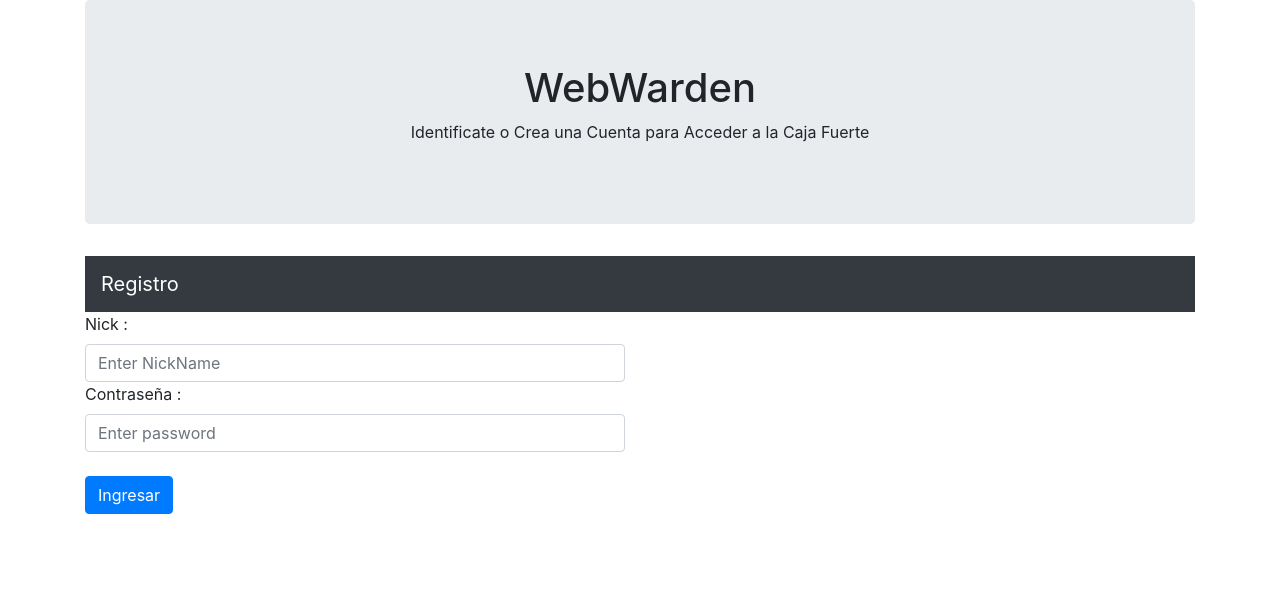
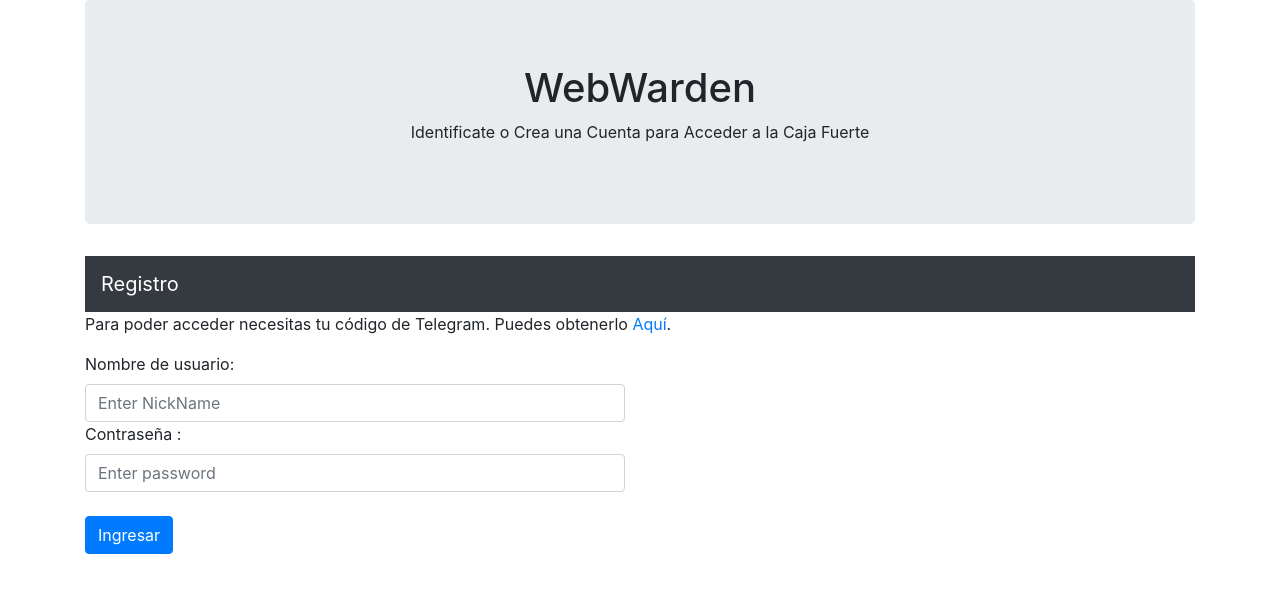
Before and after one commit to IrvingReyes/Plataforma-Credenciales, a Django app: page / in a window 1280 px wide. Shown: the top 593 px of the page. Run offline with Django 3.2, Linux system fonts and the light colour scheme; some libraries are stand-ins or nearby versions.

Commit message:
Los usuarios pueden loguerse y recibir su  codigo via telegram.

```diff
--- a/adminPassword/adminPassword/urls.py
+++ b/adminPassword/adminPassword/urls.py
@@ -23,5 +23,6 @@ urlpatterns = [
     path('',views.logIn,name='login'),
     path('registroCredencial/',views.registroCredencial,name='registroCredencial'),
     path('usuario/',views.usuario,name='usuario'),
+    path('codigoTelegram/',views.codigoTelegram,name='codigoTelegram'),
 
 ]
--- a/adminPassword/registroUsuario/models.py
+++ b/adminPassword/registroUsuario/models.py
@@ -10,7 +10,8 @@ class Usuario(models.Model):
     Telefono=models.CharField(max_length=10)
     token_telegram=models.CharField(max_length=128, default="")
     chat_id=models.CharField(max_length=32, default="")
-
+    codigoTelegram=models.CharField(max_length=5, default="")
+    tiempo_de_vida = models.DateTimeField()
 
 
 class Entrada(models.Model):
--- a/adminPassword/registroUsuario/templates/login.html
+++ b/adminPassword/registroUsuario/templates/login.html
@@ -29,11 +29,12 @@
     {% endfor %}
   {% endif %}
 
+  <p>Para poder acceder necesitas tu código de Telegram. Puedes obtenerlo <a href='codigoTelegram'>Aquí</a>.</p>
   <form method="POST">
     {% csrf_token %}
        <div class="row">
         <div class="col-sm-6">
-          <label for="username">Nick :</label>
+          <label for="username">Nombre de usuario:</label>
           <input class="form-control" type="text" id="username" placeholder="Enter NickName" name="username">
         </div>
       </div>
--- a/adminPassword/registroUsuario/views.py
+++ b/adminPassword/registroUsuario/views.py
@@ -5,7 +5,12 @@ from django.shortcuts import render,redirect
 from django.template import Template,Context
 from registroUsuario import models
 from registroUsuario import Api
+import sys
+import requests
+import random
 
+import datetime
+from datetime import timezone
 
 # Create your views here.
 
@@ -39,6 +44,7 @@ def registroUsuario(request):
     usuario.Password=hash
     usuario.token_telegram=tokenTelegram
     usuario.chat_id=chatId
+    usuario.codigoTelegram = random.randint(9999,99999)
     usuario.save()
     return redirect('/registro')
 
@@ -80,3 +86,18 @@ def logIn(request):
         except:
             errores={'Usuario o Contraseña incorrecta'}
             return render(request,template,{'errores':errores})
+
+def codigoTelegram(request):
+    template='codigoTelegram.html'
+    if request.method=='GET':
+        return render(request,template)
+    elif request.method=='POST':
+        usernameToken=request.POST.get('usernameToken','').strip()
+        if (usernameToken):
+            datos_usuario=models.Usuario.objects.get(Username=usernameToken)
+            codigoAleatorio = random.randint(9999,99999)
+            datos_usuario.codigoTelegram = codigoAleatorio
+            datos_usuario.tiempo_de_vida = datetime.datetime.now()
+            datos_usuario.save()
+            requests.post('https://api.telegram.org/bot' + datos_usuario.token_telegram + '/sendMessage', data={'chat_id': datos_usuario.chat_id, 'text': codigoAleatorio })
+            return redirect('/')
```
